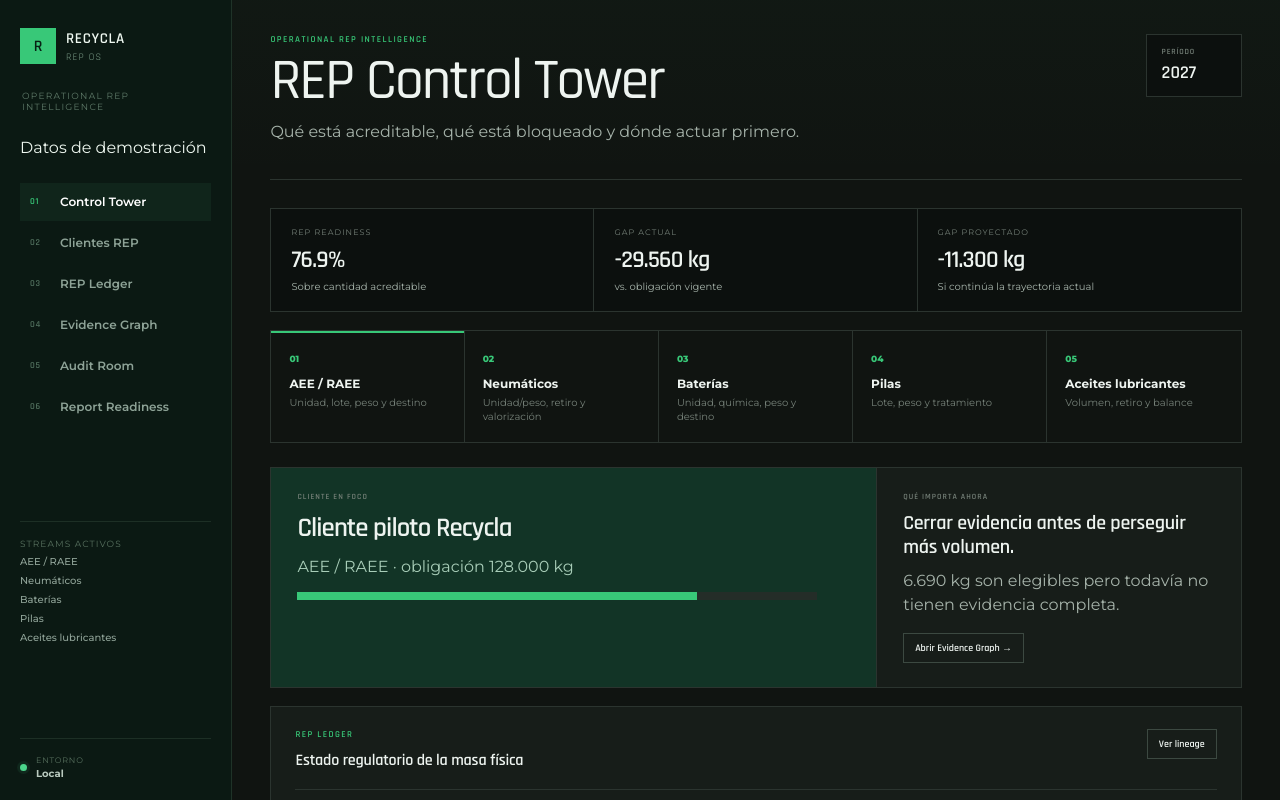
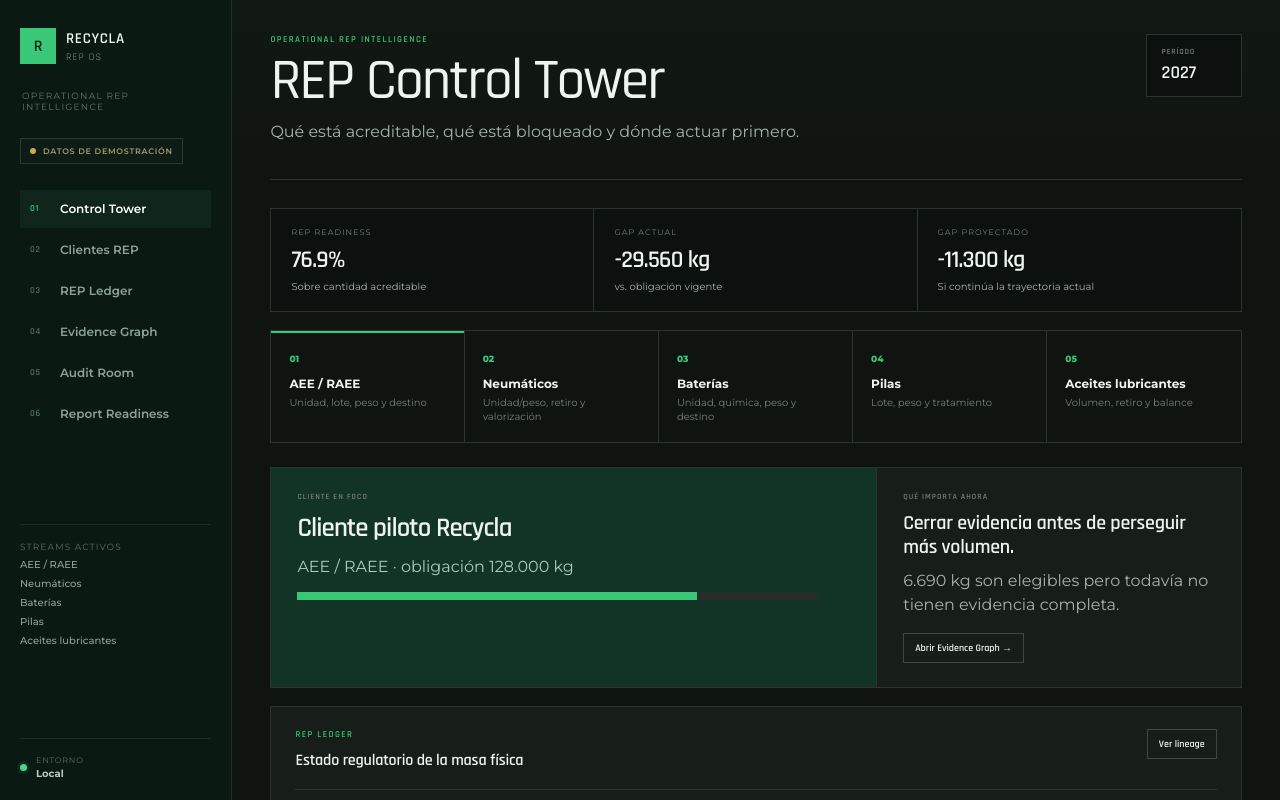
Before and after one commit to traviscomber/recycla, a Next.js app: page / in a window 1280 px wide. Shown: the top 800 px of the page. Built offline with nearby package versions, Linux system fonts and the light colour scheme.

Commit message:
ui: style demo data provenance indicator

```diff
--- a/src/app/globals.css
+++ b/src/app/globals.css
@@ -249,3 +249,9 @@ h1,h2,h3,.eyebrow,.label,.period span,.period strong,.brand,.sideNav,.mobileNav,
 h1{font-weight:500;letter-spacing:-.035em}
 .eyebrow,.label,.period span{font-weight:600}
 .sideNav a strong{font-family:var(--font-body),Montserrat,sans-serif;font-weight:600}
+
+.dataMode{display:flex;align-items:center;gap:7px;padding:7px 9px;border:1px solid #293a30;background:#0d1d15;width:max-content}
+.dataMode::before{content:"";width:6px;height:6px;border-radius:50%;background:var(--warning)}
+.dataMode span{font-size:8px;color:#a99a70;letter-spacing:.09em;text-transform:uppercase;font-weight:600}
+.dataMode-live::before{background:var(--success)}
+.dataMode-live span{color:#8fc7a4}
```
